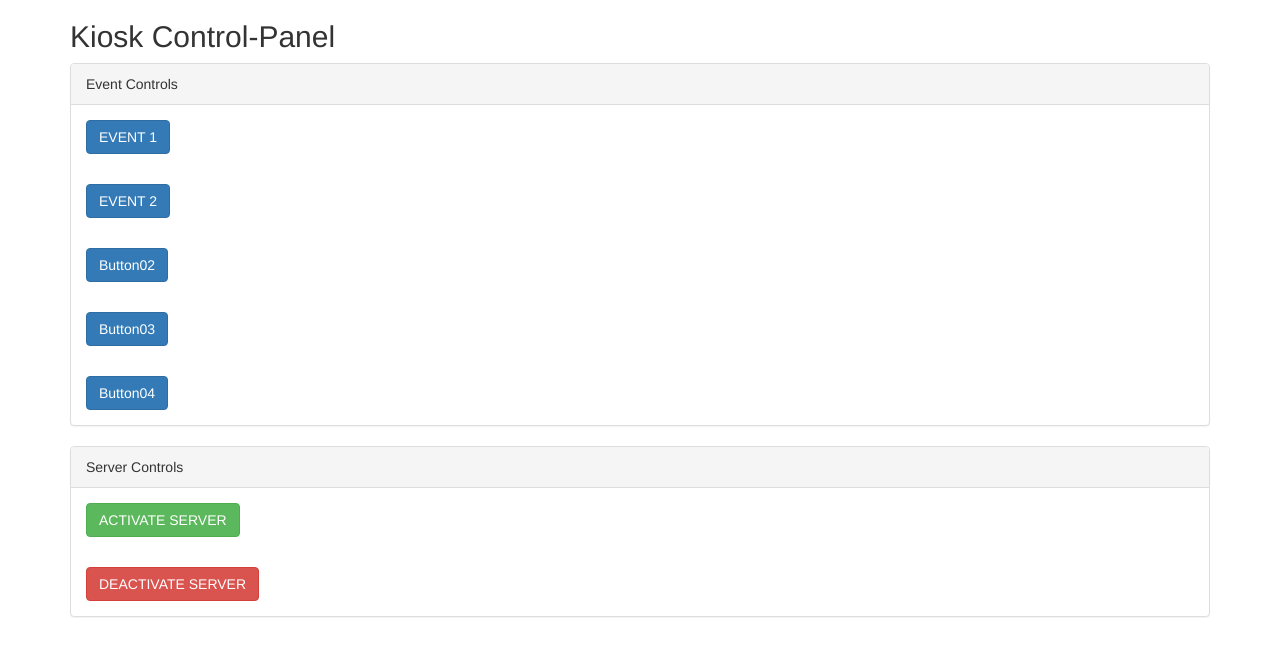
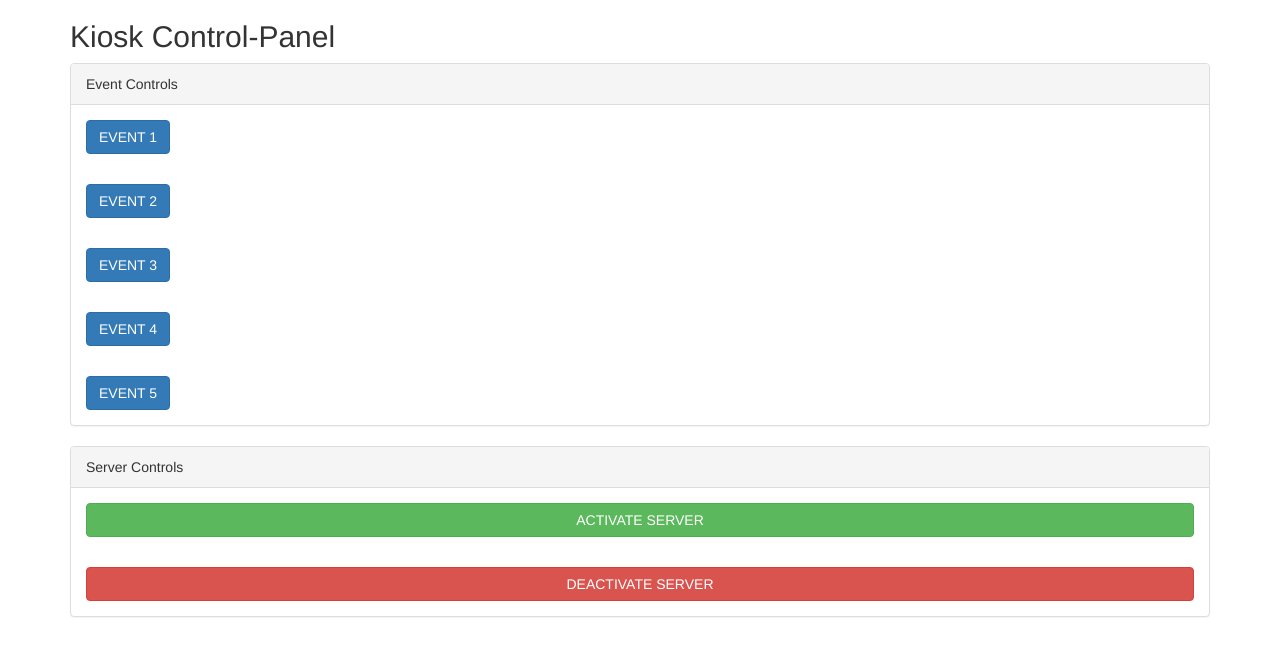
Before and after one commit to atlee19/kiosk_webapp_proto1, a Flask app: page /panel in a window 1280 px wide. Shown: the top 656 px of the page. Run offline with Flask 2, Linux system fonts and the light colour scheme; some libraries are stand-ins or nearby versions.

Commit message:
Remaining event bu

```diff
--- a/app.py
+++ b/app.py
@@ -16,9 +16,17 @@ def LoadPanel():
 			print('event 1 triggered')
 
 			#return render_template('connect.html')
-
 		elif form.event02.data:
 			print('event 2 triggered')
+
+		elif form.event03.data:
+			print('event 3 triggered')
+
+		elif form.event04.data:
+			print('event 4 triggered')
+
+		elif form.event05.data:
+			print('event 5 triggered')
 
 		elif form.activate.data:
 			print('Server activated...')
--- a/control.py
+++ b/control.py
@@ -4,5 +4,8 @@ from wtforms import SubmitField
 class ActionButtons(FlaskForm):
 	event01 = SubmitField('EVENT 1')
 	event02 = SubmitField('EVENT 2')
+	event03 = SubmitField('EVENT 3')
+	event04 = SubmitField('EVENT 4')
+	event05 = SubmitField('EVENT 5')
 	activate = SubmitField('ACTIVATE SERVER')
 	deactivate = SubmitField('DEACTIVATE SERVER')
--- a/templates/panel.html
+++ b/templates/panel.html
@@ -26,13 +26,19 @@
           </form>
         </div>
         <div class="panel-body">
-          <button type="button" class="btn btn-primary">Button02</button>
+           <form method=post>
+            {{ form.event03(class="btn btn-primary")}}
+          </form>
         </div>
         <div class="panel-body">
-           <button type="button" class="btn btn-primary">Button03</button>
+           <form method=post>
+            {{ form.event04(class="btn btn-primary")}}
+          </form>
         </div>
         <div class="panel-body">
-           <button type="button" class="btn btn-primary">Button04</button>
+           <form method=post>
+            {{ form.event05(class="btn btn-primary")}}
+          </form>
         </div>
 
   </div>
@@ -44,12 +50,12 @@
 
         <div class="panel-body">
           <form method=post>
-            {{ form.activate(class="btn btn-success")}}
+            {{ form.activate(class="btn btn-success btn-block")}}
           </form>
         </div>
         <div class="panel-body">
           <form method=post>
-            {{ form.deactivate(class="btn btn-danger")}}
+            {{ form.deactivate(class="btn btn-danger btn-block")}}
           </form>
         </div>
 
```
